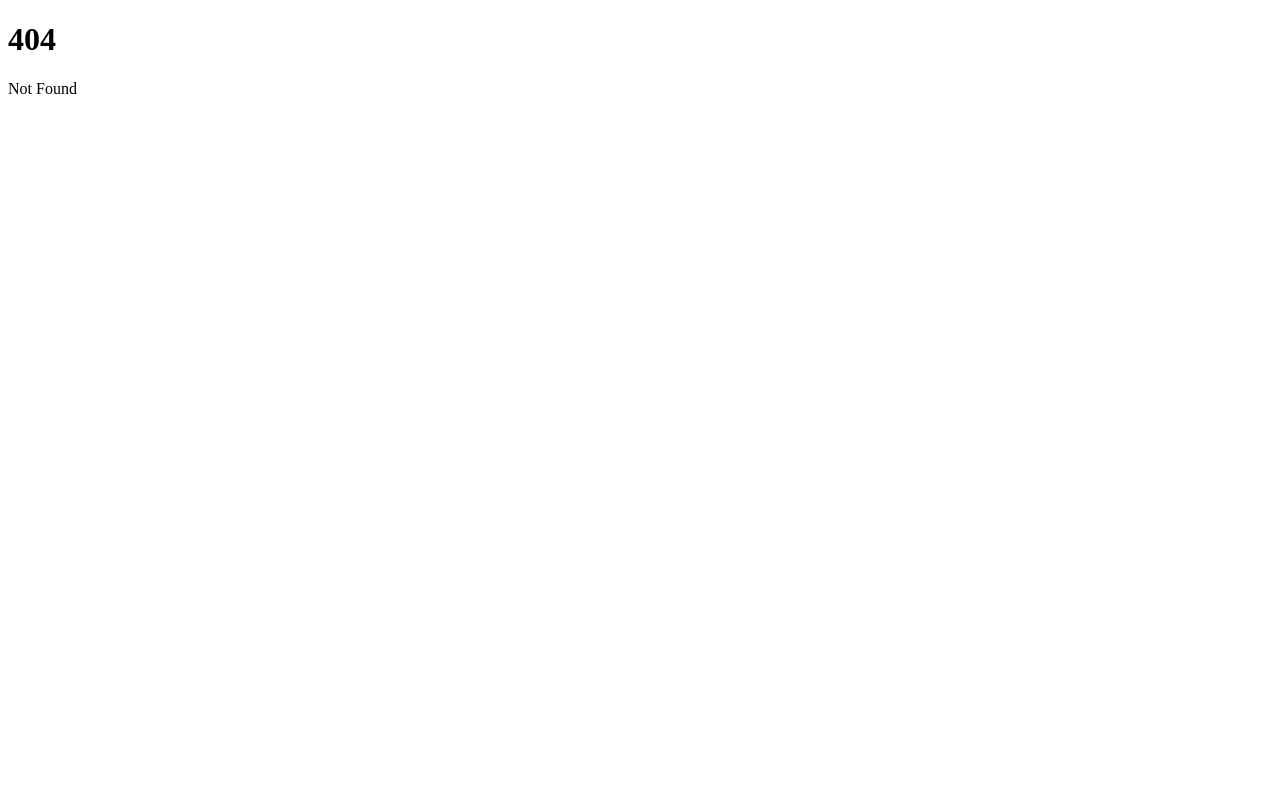
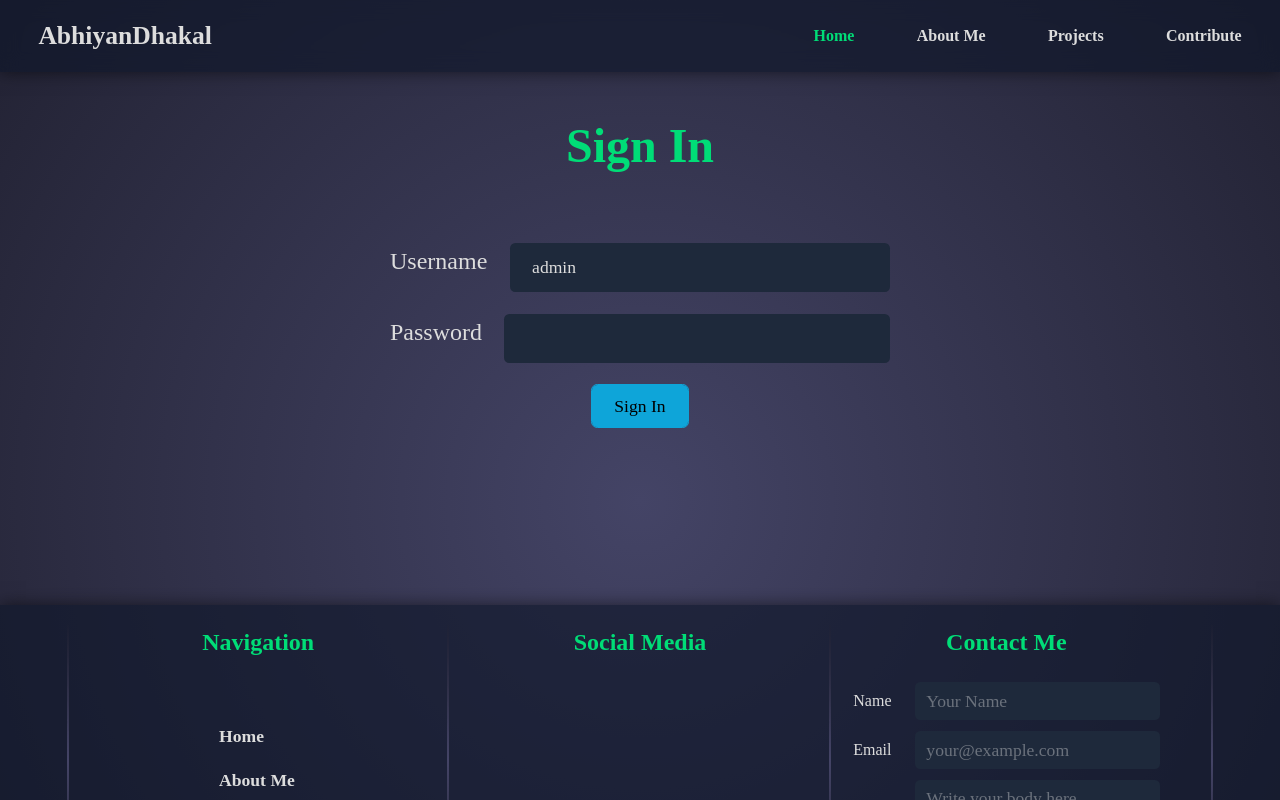
Before and after one commit to abhiyandhakal/portfolio, a SvelteKit app in the folder client/: page /signin in a window 1280 px wide. Before the commit this address had no page. Shown: the top 800 px of the page. Built offline with nearby package versions, Linux system fonts and the light colour scheme.

Commit message:
add signin page, and various features related

```diff
--- a/client/package.json
+++ b/client/package.json
@@ -33,6 +33,8 @@
 	"type": "module",
 	"dependencies": {
 		"iconify-icon": "^1.0.7",
+		"jsonwebtoken": "^9.0.1",
+		"mongoose": "^7.4.2",
 		"sass": "^1.63.3",
 		"uuid": "^9.0.0"
 	}
--- /dev/null
+++ b/client/src/components/alert.svelte
@@ -0,0 +1,48 @@
+<script lang="ts">
+	export let type: "error" | "success" | "warning";
+
+	function getColor(type: string): string {
+		let color;
+		switch (type) {
+			case "error":
+				color = "var(--color-red, red)";
+				break;
+			case "success":
+				color = "var(--color-green, green)";
+				break;
+			case "warning":
+				color = "var(--color-yellow, yellow)";
+				break;
+			default:
+				color = "var(--bg-primary, blue)";
+		}
+
+		return color;
+	}
+
+	function clickHandler(e: MouseEvent | KeyboardEvent) {
+		document.removeChild(e.target as Node);
+	}
+</script>
+
+<span
+	class="alert"
+	style={`background: ${getColor(type)}`}
+	on:click={clickHandler}
+	on:keyup={clickHandler}
+	on:keydown={clickHandler}
+>
+	<slot />
+</span>
+
+<style lang="scss">
+	.alert {
+		position: fixed;
+		bottom: var(--gap-lg);
+		left: var(--gap-lg);
+		color: var(--text-dark);
+		padding: var(--gap-small) var(--gap-lg);
+		border-radius: var(--radius-1);
+		z-index: 1000;
+	}
+</style>
--- a/client/src/components/footer.svelte
+++ b/client/src/components/footer.svelte
@@ -1,4 +1,5 @@
 <script lang="ts">
+	import "$styles/style.scss";
 	import "iconify-icon";
 	import { navItems, social } from "../data";
 </script>
--- /dev/null
+++ b/client/src/db/connect.ts
@@ -0,0 +1,14 @@
+import mongoose from "mongoose";
+import { DB_URI } from "$env/static/private";
+
+const connect = async () => {
+	try {
+		await mongoose.connect(DB_URI);
+		console.log("MongoDB Connected");
+	} catch (error) {
+		console.log("MongoDB Connection Error");
+		console.log(error);
+	}
+};
+
+export default connect;
--- /dev/null
+++ b/client/src/hooks.server.ts
@@ -0,0 +1,3 @@
+import connect from "$db/connect";
+
+await connect();
--- a/client/src/routes/+page.svelte
+++ b/client/src/routes/+page.svelte
@@ -143,7 +143,7 @@
 <header>
 	<Nav />
 
-	<section class="hero">
+	<section class="hero" id="content">
 		<section class="hero-desc">
 			<div>
 				<h1>
--- a/client/src/routes/about/+page.svelte
+++ b/client/src/routes/about/+page.svelte
@@ -162,7 +162,7 @@
 	<h1 class="h1">About Me</h1>
 </header>
 
-<main>
+<main id="content">
 	Hi<iconify-icon icon="noto:waving-hand" />! I'm <b>Abhiyan Dhakal</b>, a tech eithusiast with a
 	diverse skillset. I am currently studying in
 	<a href="https://soe.ku.edu.np/" target="_blank">Kathmandu University, School of Engineering</a>,
--- /dev/null
+++ b/client/src/routes/signin/+page.server.ts
@@ -0,0 +1,22 @@
+import { PASS, USERNAME } from "$env/static/private";
+import { fail, type Actions } from "@sveltejs/kit";
+
+export const prerender = false;
+
+export const actions = {
+	default: async (event) => {
+		const data = await event.request.formData();
+
+		if (data.get("username") !== USERNAME || data.get("password") !== PASS) {
+			console.log(data.get("username"), USERNAME);
+
+			return fail(401, {
+				error: "Invalid username or password"
+			});
+		}
+
+		return {
+			message: "Login Successful"
+		};
+	}
+} satisfies Actions;
--- /dev/null
+++ b/client/src/routes/signin/+page.svelte
@@ -0,0 +1,113 @@
+<script lang="ts">
+	export let form: import("./$types").ActionData;
+
+	import "$styles/style.scss";
+	import Nav from "$components/nav.svelte";
+	import Footer from "$components/footer.svelte";
+	import Alert from "$components/alert.svelte";
+	import { redirect } from "@sveltejs/kit";
+
+	if (form?.error) {
+		setTimeout(() => {
+			if (form?.error) {
+				form.error = "";
+			}
+		}, 5000);
+	}
+
+	if (form?.message) {
+		redirect(303, "/dashboard");
+	}
+
+	let showPass = false;
+</script>
+
+<header>
+	<Nav />
+	<h1 class="h1">Sign In</h1>
+</header>
+
+<main class="container" id="content">
+	{#if form?.error}
+		<Alert type="error">{form.error}</Alert>
+	{/if}
+
+	<form method="POST">
+		<div class="form-group">
+			<label for="username">Username</label>
+			<input type="text" class="textbox" name="username" value="admin" id="username" required />
+		</div>
+
+		<div class="form-group">
+			<label for="password">Password</label>
+			<input
+				type={showPass ? "text" : "password"}
+				class="textbox"
+				name="password"
+				id="password"
+				required
+			/>
+			<button class="show-hide" type="button" on:click={() => (showPass = !showPass)}>
+				<iconify-icon
+					icon={!showPass ? "formkit:hidden" : "mdi:show-outline"}
+					style="color: var(--text-primary)"
+				/>
+			</button>
+		</div>
+
+		<button class="btn" type="submit">Sign In</button>
+	</form>
+</main>
+
+<Footer />
+
+<style lang="scss">
+	.container {
+		min-height: 50vh;
+		padding: var(--gap-1);
+	}
+
+	h1 {
+		margin-top: var(--gap-1);
+	}
+
+	form {
+		max-width: 500px;
+		margin-inline: auto;
+		font-size: var(--fz-2xl);
+		display: grid;
+		gap: var(--gap-lg);
+
+		.form-group {
+			display: grid;
+			grid-template-columns: auto 1fr;
+			gap: var(--gap-lg);
+			position: relative;
+
+			.show-hide {
+				position: absolute;
+				right: 0;
+				background: none;
+				border: none;
+				display: grid;
+				place-items: center;
+				height: 100%;
+				padding-inline: var(--gap-small);
+				cursor: pointer;
+
+				&:hover {
+					background: var(--bg-secondary);
+				}
+			}
+		}
+
+		input {
+			padding: var(--gap-small) var(--gap-lg);
+		}
+
+		.btn {
+			max-width: fit-content;
+			margin-inline: auto;
+		}
+	}
+</style>
--- a/client/src/styles/_variables.scss
+++ b/client/src/styles/_variables.scss
@@ -14,6 +14,10 @@
 	--text-link: #0ea5d9;
 
 	--text-dark: #000;
+
+	--color-red: #f00;
+	--color-yellow: #ff0;
+	--color-green: #090;
 
 	--max-width: 96rem;
 
--- a/client/svelte.config.js
+++ b/client/svelte.config.js
@@ -15,7 +15,12 @@ const config = {
 			fallback: undefined,
 			precompress: false,
 			strict: true
-		})
+		}),
+		alias: {
+			$components: "./src/components",
+			$styles: "./src/styles",
+			$db: "./src/db"
+		}
 	}
 };
 
```
Also changed, not shown: client/src/routes/projects/+page.svelte (+12 -1 lines), 1 other file (tests, documents, lock files or other folders).
